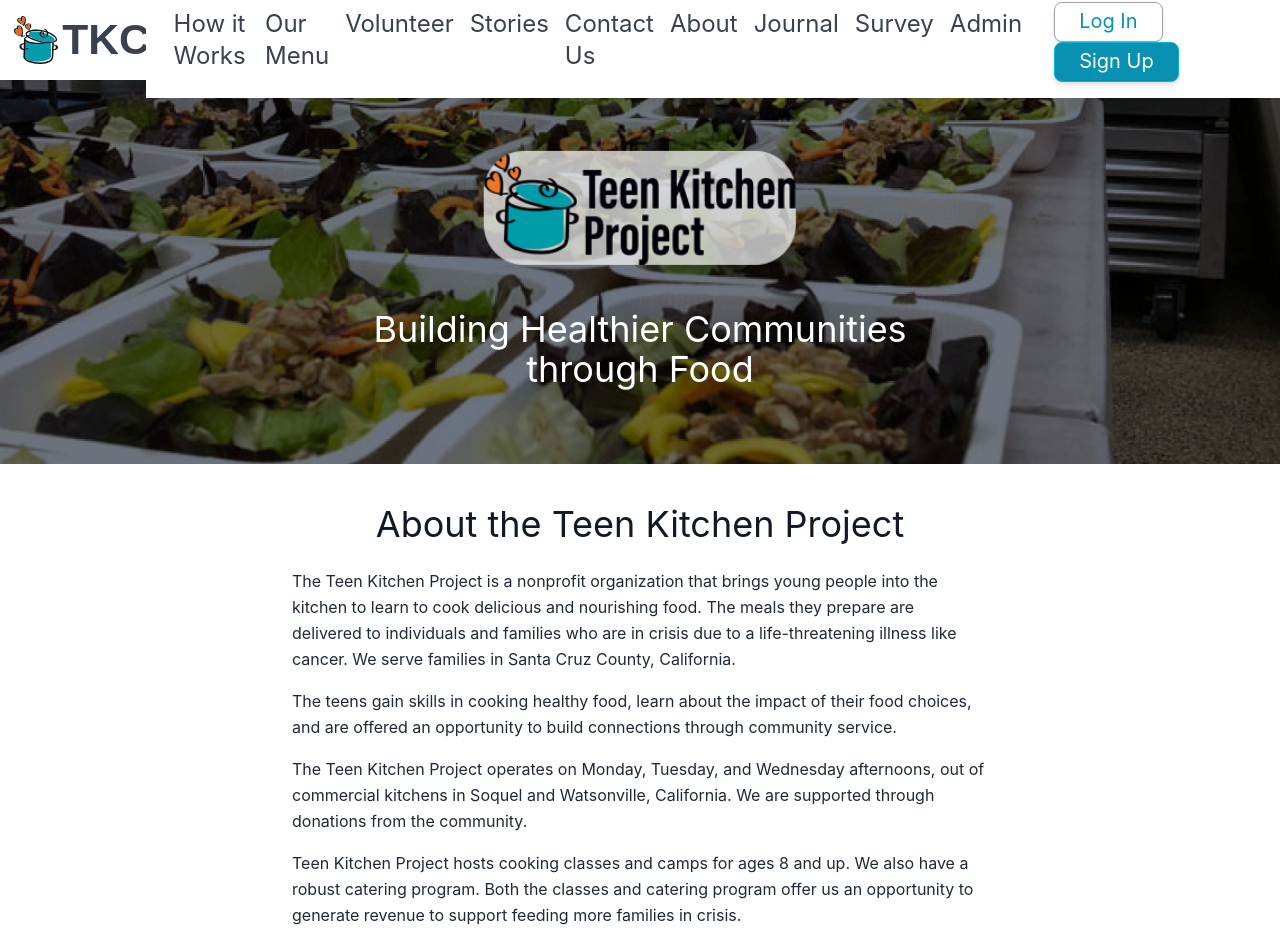
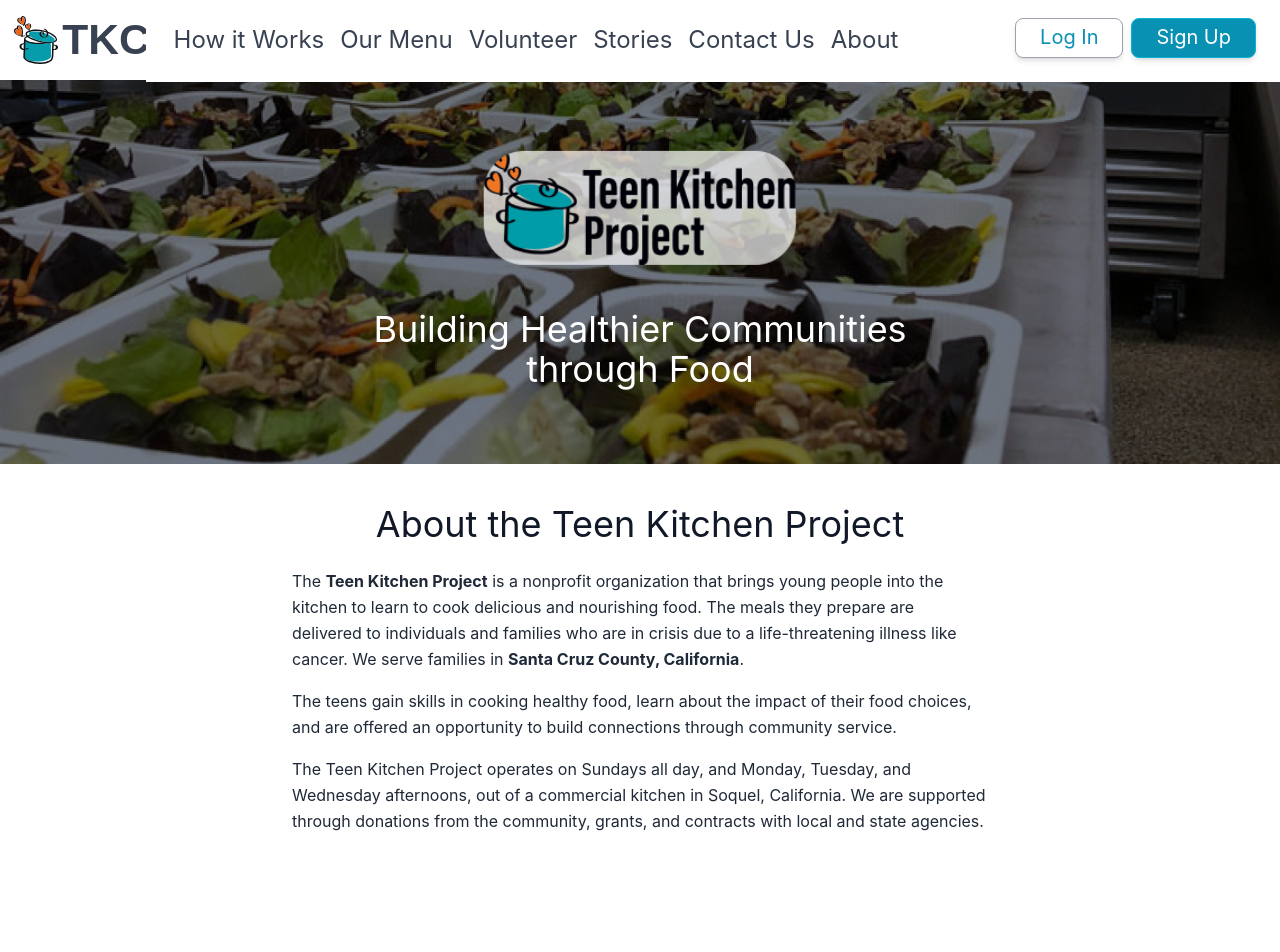
Before and after one commit to gurlanda/teen-kitchen-companion, a React (Create React App) app in the folder codebase/client/: page /about in a window 1280 px wide. Shown: the top 952 px of the page. Built offline with nearby package versions, Linux system fonts and the light colour scheme; the HTML template or start-up script is replaced by a standard one; a web font is replaced by a local one.

Commit message:
Apply wording changes from latest meeting

```diff
--- a/codebase/client/src/components/layout/Navbar.tsx
+++ b/codebase/client/src/components/layout/Navbar.tsx
@@ -92,7 +92,7 @@
             onClick={toggleIsVisible}
           />
           <NavLinkItem to="/about" text="About" onClick={toggleIsVisible} />
-          {!authContext?.state.isAuthenticated && (
+          {/* {!authContext?.state.isAuthenticated && (
             <NavLinkItem
               to="/journal"
               text="Journal"
@@ -111,7 +111,7 @@
               text="Admin"
               onClick={toggleIsVisible}
             />
-          )}
+          )} */}
         </div>
 
         <div className="pl-3 py-2 pt-3 lg:px-5 text-xl">
--- a/codebase/client/src/components/pages/About/About.tsx
+++ b/codebase/client/src/components/pages/About/About.tsx
@@ -39,11 +39,11 @@
           About the Teen Kitchen Project
         </h1>
         <AboutParagraph>
-          The Teen Kitchen Project is a nonprofit organization that brings young
-          people into the kitchen to learn to cook delicious and nourishing
-          food. The meals they prepare are delivered to individuals and families
-          who are in crisis due to a life-threatening illness like cancer. We
-          serve families in Santa Cruz County, California.
+          The <b>Teen Kitchen Project</b> is a nonprofit organization that
+          brings young people into the kitchen to learn to cook delicious and
+          nourishing food. The meals they prepare are delivered to individuals
+          and families who are in crisis due to a life-threatening illness like
+          cancer. We serve families in <b>Santa Cruz County, California</b>.
         </AboutParagraph>
         <AboutParagraph>
           The teens gain skills in cooking healthy food, learn about the impact
@@ -51,17 +51,12 @@
           connections through community service.
         </AboutParagraph>
         <AboutParagraph>
-          The Teen Kitchen Project operates on Monday, Tuesday, and Wednesday
-          afternoons, out of commercial kitchens in Soquel and Watsonville,
-          California. We are supported through donations from the community.
+          The Teen Kitchen Project operates on Sundays all day, and Monday,
+          Tuesday, and Wednesday afternoons, out of a commercial kitchen in
+          Soquel, California. We are supported through donations from the
+          community, grants, and contracts with local and state agencies.
         </AboutParagraph>
-        <AboutParagraph>
-          Teen Kitchen Project hosts cooking classes and camps for ages 8 and
-          up. We also have a robust catering program. Both the classes and
-          catering program offer us an opportunity to generate revenue to
-          support feeding more families in crisis.
-        </AboutParagraph>
-        <h3 className="my-10 text-2xl text-center tk-acumin-pro-condensed">
+        {/* <h3 className="my-10 text-2xl text-center tk-acumin-pro-condensed">
           Please support the businesses that support the Teen Kitchen Project:
         </h3>
         <div className="grid grid-cols-2 sm:grid-cols-3 gap-5">
@@ -76,7 +71,7 @@
           {majorFunders.map((src) => (
             <ImgGridItem src={src} key={createId()} />
           ))}
-        </div>
+        </div> */}
       </div>
     </>
   );
--- a/codebase/client/src/components/pages/ContactUs.tsx
+++ b/codebase/client/src/components/pages/ContactUs.tsx
@@ -58,23 +58,15 @@
               visitors.
             </p>
             <p>
-              Contact Angela Farley at angela@teenkitchenproject.org or
-              831-316-4540, extension 6 to make an appointment to visit our
-              facility. We would love to share TKP with you!
+              Email us at info@teenkitchenproject.org or call 831-316-4540,
+              extension 0 to make an appointment to visit our facility. We would
+              love to share TKP with you!
             </p>
             <div className="">
               <h4 className="font-bold">Volunteering</h4>
               <p>
                 For more information on volunteering, call 831-316-4540
                 extension 2
-              </p>
-            </div>
-            <div className="">
-              <h4 className="font-bold">Catering and Classes</h4>
-              <p>Our catering program is suspended for 2022.</p>
-              <p>
-                Summer camp 2022 is on! We will be releasing camp dates and
-                registration in late March 2022.
               </p>
             </div>
           </div>
--- a/codebase/client/src/components/pages/Home/Section1.tsx
+++ b/codebase/client/src/components/pages/Home/Section1.tsx
@@ -28,8 +28,8 @@
       {/* Items */}
       <div className="flex flex-col justify-around px-4 lg:flex-row">
         <SectionItem
-          heading="Get started with our meals"
-          details="Sign up and customize your meals to fit your diet."
+          heading="Healthy meals designed by a registered dietitian"
+          details="Meals are formulated to be heart-healthy and diabetes-friendly."
           icon="bg-laptop-icon"
         />
         <SectionItem
--- a/codebase/client/src/components/pages/SignUp/Volunteer.tsx
+++ b/codebase/client/src/components/pages/SignUp/Volunteer.tsx
@@ -1,18 +1,18 @@
 import React, { ReactNode } from 'react';
-import { Link } from 'react-router-dom';
 import tkpLogo from 'src/assets/img/tkp-logo-horiz.png';
 
-const RouterLinkButton: React.FC<{
-  to: string,
-  children: ReactNode
+const LinkButton: React.FC<{
+  to: string;
+  children: ReactNode;
 }> = ({ to, children }) => {
   return (
-    <Link
+    <a
       className={`block px-4 py-4 rounded-lg text-center tk-acumin-pro-semi-condensed border-gray-400 hover:bg-slate-200 text-cyan-600 bg-white border w-fit`}
-      to={to}
+      href={to}
+      target="_blank"
     >
       {children}
-    </Link>
+    </a>
   );
 };
 
@@ -21,48 +21,48 @@
     <div>
       {/* Hero */}
       <div className="bg-[url('/src/assets/img/cooks-hero.png')] bg-center bg-no-repeat bg-cover bg-gray-500 bg-blend-multiply h-64 flex flex-col justify-evenly items-center">
-        <div className='w-60'>
+        <div className="w-60">
           <img
-            className='w-full h-auto'
+            className="w-full h-auto"
             src={tkpLogo}
-            alt='Teen Kitchen Project logo'
+            alt="Teen Kitchen Project logo"
           />
         </div>
-        <h1 className='px-4 w-fit tk-acumin-pro-condensed font-bold text-5xl ms:text-5xl text-white text-center'>
+        <h1 className="px-4 w-fit tk-acumin-pro-condensed font-bold text-5xl ms:text-5xl text-white text-center">
           Would you like to
           <br />
           volunteer?
         </h1>
       </div>
       {/* Content */}
-      <div className='mx-4 mt-10 mb-32 sm:mx-auto space-y-6 sm:max-w-lg tk-acumin-pro-semi-condensed text-center'>
-        <h1 className='tk-acumin-pro-condensed text-3xl '>
+      <div className="mx-4 mt-10 mb-32 sm:mx-auto space-y-6 sm:max-w-lg tk-acumin-pro-semi-condensed text-center">
+        <h1 className="tk-acumin-pro-condensed text-3xl ">
           Volunteering at the Teen Kitchen Project
         </h1>
-        <div className=''>
+        <div className="">
           <p>Volunteers are the heart of our organization.</p>
           <p>
             We continue to be grateful for the myriad of volunteers who support
             our teens and clients.
           </p>
-          <p className='font-bold'>
+          <p className="font-bold">
             All volunteers are required to provide proof of COVID 19 Vaccine
             before they may participate in our program.
           </p>
         </div>
         {/* Links */}
-        <div className='flex flex-col items-center sm:flex-row sm:justify-around space-y-4 sm:space-y-0 max-w-2xl mx-auto'>
-          <div className='space-y-2'>
-            <h3 className='text-xl font-bold'>Teens</h3>
-            <RouterLinkButton to='/sign-up/teen-cook'>
+        <div className="flex flex-col items-center sm:flex-row sm:justify-around space-y-4 sm:space-y-0 max-w-2xl mx-auto">
+          <div className="space-y-2">
+            <h3 className="text-xl font-bold">Teens</h3>
+            <LinkButton to="https://teenkitchenproject.org/join-our-team/become-a-teen-volunteer/">
               Click Here to Learn More!
-            </RouterLinkButton>
+            </LinkButton>
           </div>
-          <div className='space-y-2'>
-            <h3 className='text-xl font-bold'>Adults</h3>
-            <RouterLinkButton to='/sign-up/delivery-angel'>
+          <div className="space-y-2">
+            <h3 className="text-xl font-bold">Adults</h3>
+            <LinkButton to="https://teenkitchenproject.org/join-our-team/become-an-adult-volunteer/">
               Click Here to Learn More!
-            </RouterLinkButton>
+            </LinkButton>
           </div>
         </div>
       </div>
```
